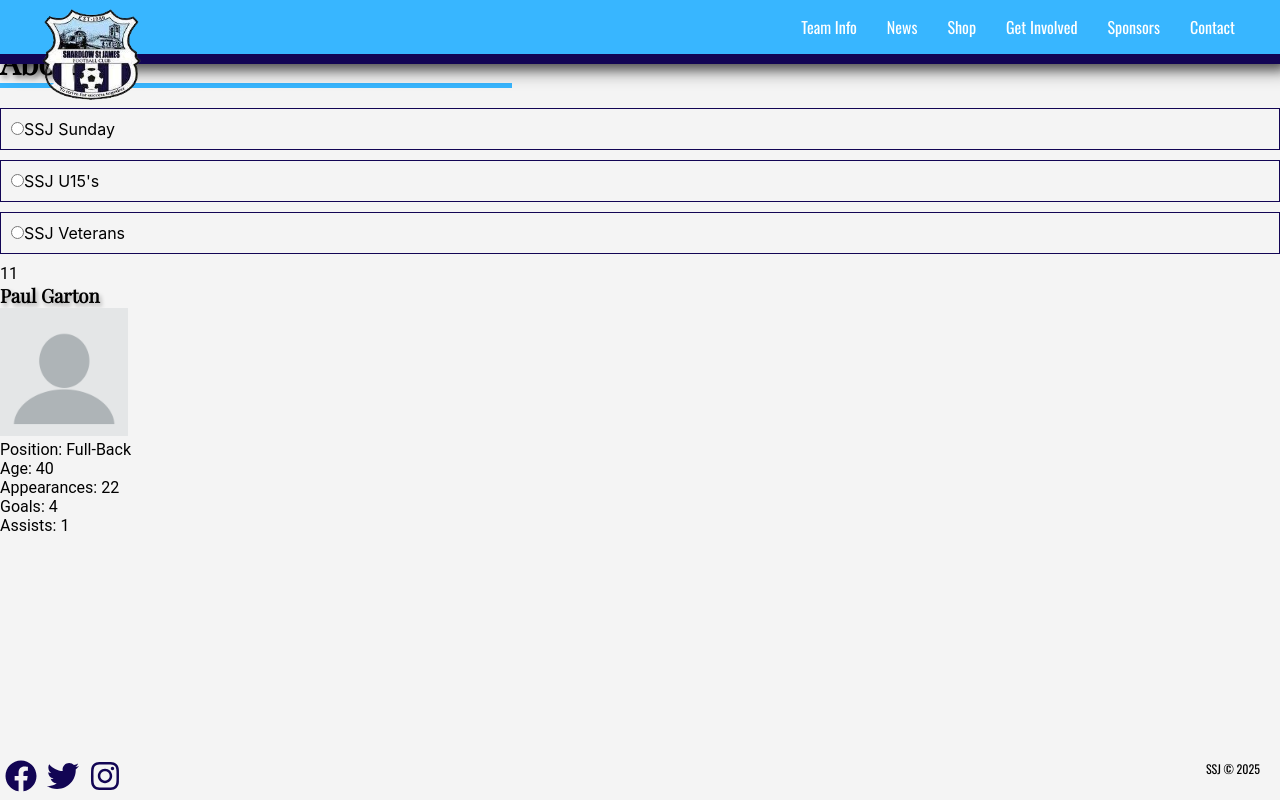
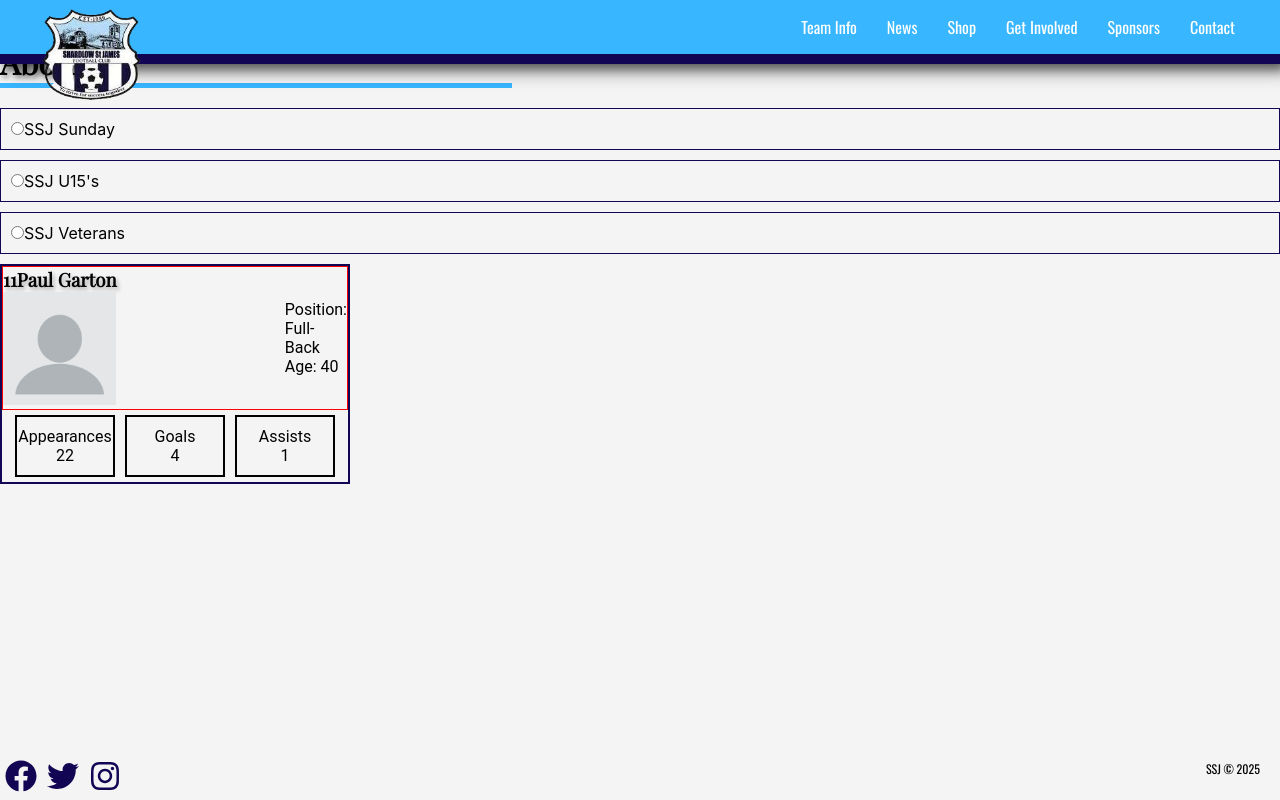
Before and after one commit to paulg44/shardlow_st_james, a React (Create React App) app in the folder ssj/: page /aboutUs in a window 1280 px wide. Built offline with nearby package versions, Linux system fonts and the light colour scheme.

Commit message:
more styling to standard player style

```diff
--- a/ssj/src/Components/Pages/About/Players/Players.css
+++ b/ssj/src/Components/Pages/About/Players/Players.css
@@ -75,6 +75,41 @@
 }
 
 /* Standard profile */
-.playerImage img {
-  width: 10%;
+.standardPlayers {
+  width: 350px;
+  border: 2px solid var(--dark-blue);
+
+  .playerInfo {
+    width: 100%;
+    display: flex;
+    align-items: center;
+    justify-content: space-between;
+    border: 1px solid red;
+
+    .nameNumber {
+      .playerImage img {
+        width: 40%;
+      }
+    }
+
+    .personalStats {
+      p {
+        /* width: 200px; */
+      }
+    }
+  }
+  .playerStats {
+    display: flex;
+    justify-content: center;
+    p {
+      display: flex;
+      flex-direction: column;
+      align-items: center;
+      text-align: center;
+      width: 100px;
+      padding: 10px;
+      margin: 5px;
+      border: solid 2px black;
+    }
+  }
 }
--- a/ssj/src/Components/Pages/About/Players/Players.js
+++ b/ssj/src/Components/Pages/About/Players/Players.js
@@ -28,9 +28,11 @@ function Players({ team }) {
 
     // Standard Style
     <div className="standardPlayers">
+      <div className="playerInfo">
         <div className="nameNumber">
-        <p>11</p>
-        <h3>Paul Garton</h3>
+          <h3>
+            <span>11</span>Paul Garton
+          </h3>
           <div className="playerImage">
             <img src={userImage} alt="profile" />
           </div>
@@ -39,10 +41,17 @@ function Players({ team }) {
           <p>Position: Full-Back</p>
           <p>Age: 40</p>
         </div>
-      <div className="footballStats">
-        <p>Appearances: 22</p>
-        <p>Goals: 4</p>
-        <p>Assists: 1</p>
+      </div>
+      <div className="playerStats">
+        <p>
+          <span>Appearances</span> 22
+        </p>
+        <p>
+          <span>Goals</span> 4
+        </p>
+        <p>
+          <span>Assists</span> 1
+        </p>
       </div>
     </div>
   );
```
Lines whose indentation alone changed are shown as unchanged.
